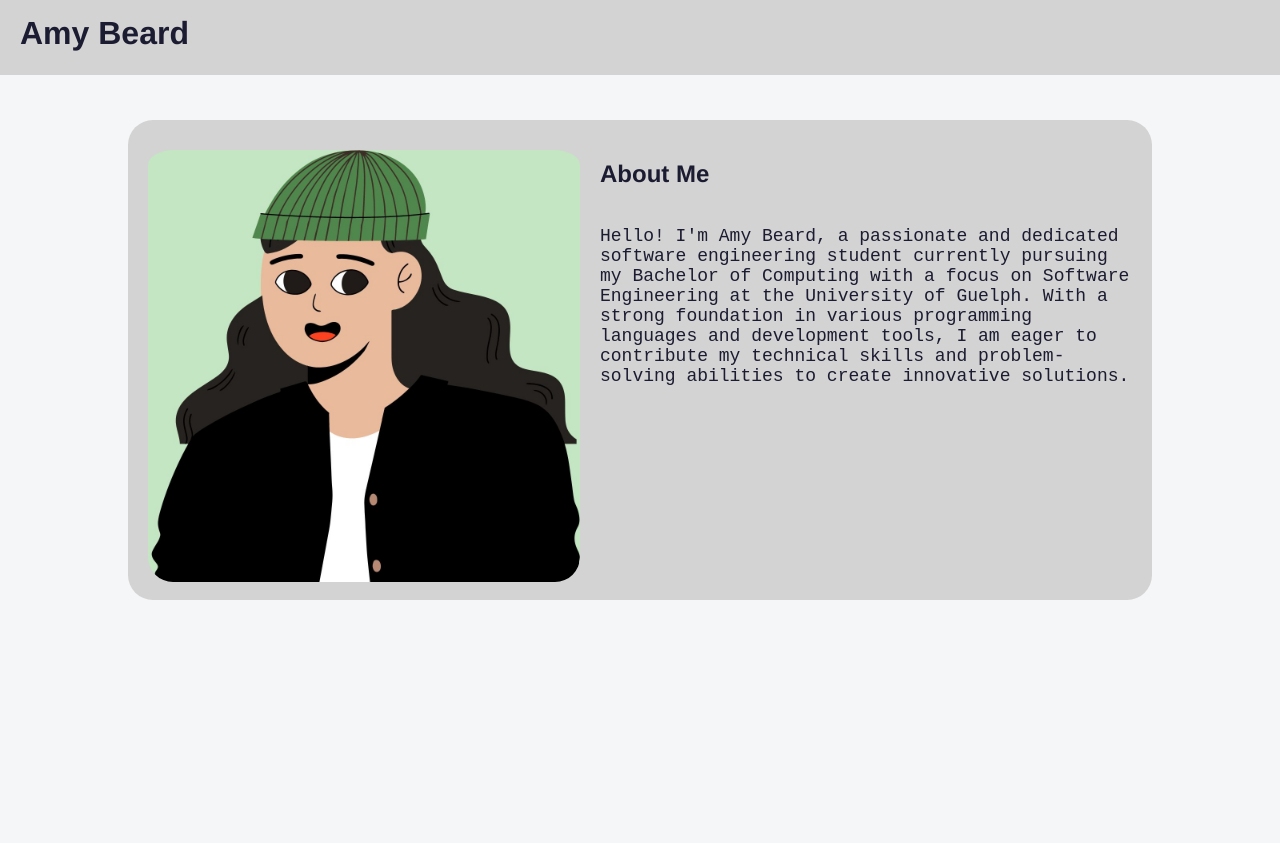
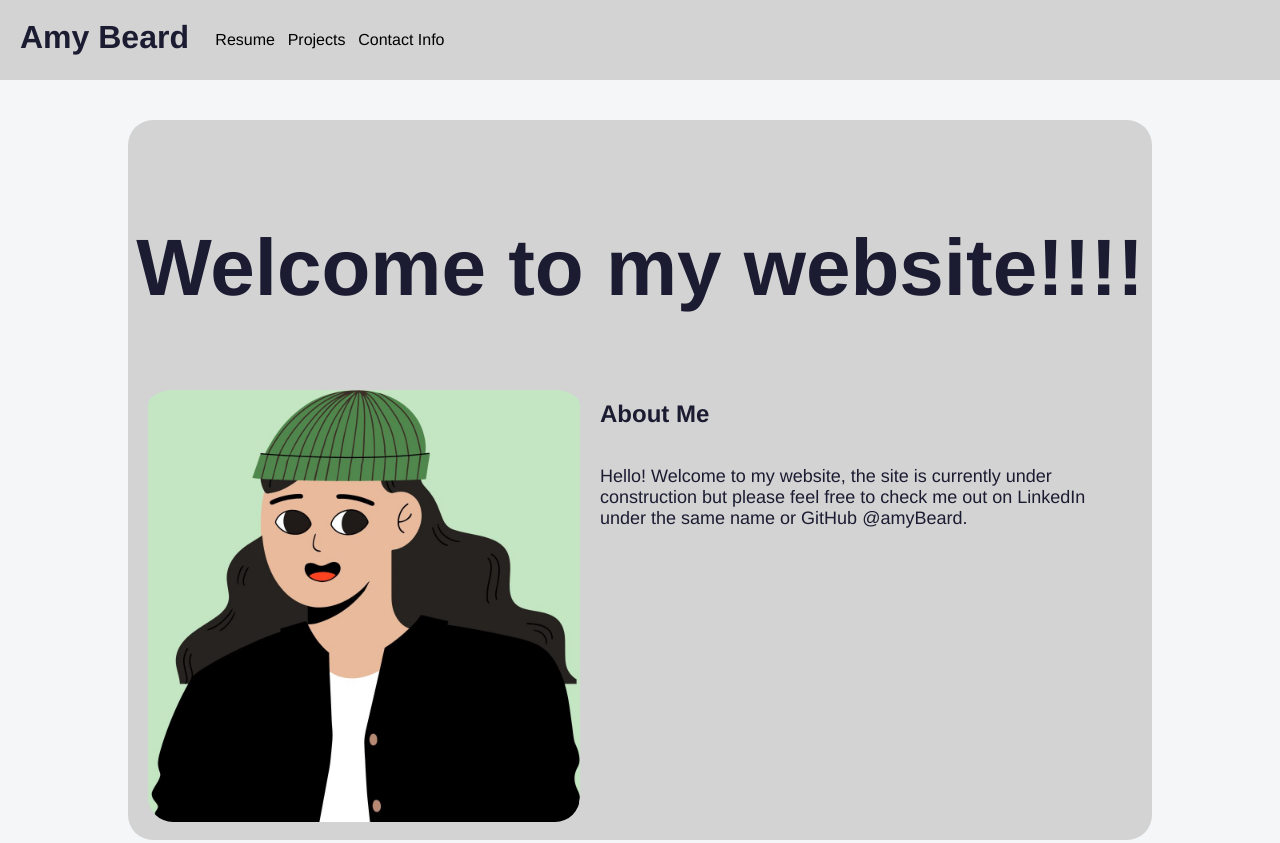
Before and after one commit to amyBeard/portfolio_website, a plain HTML site: page index.html in a window 1280 px wide. Shown: the top 843 px of the page. Drawn offline with Linux system fonts and the light colour scheme.

Commit message:
reformated, need to add content

```diff
--- a/index.html
+++ b/index.html
@@ -10,18 +10,25 @@
         <main>
             <header>
                 <h1 class="title">Amy Beard</h1>
+                <nav id="nav-bar">
+                    <ul>
+                      <li><a class="nav-link" href="RESUME/amyBeardResume.pdf">Resume</a></li>
+                      <li><a class="nav-link" href="jsDoc/js_doc.html">Projects</a></li>
+                      <li><a class="nav-link" href="contact/index.html">Contact Info</a></li>
+                    </ul>
+                  </nav>
             </header>
+            <div class="welcome">
+                <h1>Welcome to my website!!!!</h1>
+            </div>
             <div class="about">
                 <img class="profile_pic" src="PICS/profile_pic.jpg" alt="characicutre of Amy">
                 <div class="AMtext">
                     <h2>About Me</h2>
-                    <p>Hello! I'm Amy Beard, a passionate and dedicated software engineering student currently
-                         pursuing my Bachelor of Computing with a focus on Software Engineering at the University of Guelph.
-                        With a strong foundation in various programming languages and development tools, I am eager
-                         to contribute my technical skills and problem-solving abilities to create innovative solutions.</p>
+                    <p>Hello! Welcome to my website, the site is currently under construction
+                        but please feel free to check me out on LinkedIn under the same name or GitHub @amyBeard. </p>
                 </div>
             </div>
-            <a href="jsDoc/js_doc.html"><img class="jsPic" src="PICS/js.png" alt="JavaScript logo"></a>
         </main>
     </body>
 </html>
--- a/styles.css
+++ b/styles.css
@@ -15,14 +15,59 @@ body {
 header {
     background: #d3d3d3;
     width: 100%;
-    height: 75px;
+    height: 5em;
     margin: 0;
     position: fixed;
     z-index: 99;
+    display: flex;
 }
 
-h1{
-    margin: 15px 0 0 20px;
+header > h1{
+    margin: 0.6em 20px 0 20px;
+}
+#features {
+    margin-top: 30px;
+}
+
+nav > ul{
+    display: flex;
+    justify-content: space-evenly;
+    flex-wrap: wrap;
+    align-items: center;
+    padding-inline-start: 0;
+    margin-block: 0;
+    height: 100%;
+}
+
+nav > ul > li {
+    list-style: none;
+    margin: 0 0.2rem;
+    padding: 0.2rem;
+    display: block;
+}
+
+a {
+    color: #000;
+    text-decoration: none;
+}
+
+.welcome{
+    background: #d3d3d3;
+    width: 80%;
+    height: 30em;
+    left: 10%;
+    top: 15%;
+    position: absolute;
+    z-index: 1;
+    border-radius: 25px;
+    display: grid;
+
+}
+
+.welcome > h1{
+    text-align: center;
+    margin-top: 10%;
+    font-size: 5em;
 }
 
 .about{
@@ -30,7 +75,7 @@ h1{
     width: 80%;
     height: 30em;
     left: 10%;
-    top: 15%;
+    top: 45%;
     position: absolute;
     z-index: 1;
     border-radius: 25px;
@@ -54,8 +99,27 @@ h1{
 }
 
 .AMtext > p{
-    font-family: 'Courier New', Courier, monospace;
     font-size: large;
+}
+
+.resume{
+    background: #d3d3d3;
+    width: 40%;
+    height: 30em;
+    left: 10%;
+    top: 70%;
+    position: absolute;
+    z-index: 1;
+    border-radius: 25px;
+    overflow: scroll;
+    display: flex;
+}
+
+.resume-img{
+    padding-top: 25%;
+    padding-left: 10px;
+    width: 18em;
+    height: 21em;
 }
 .jsPic{
     margin-top: 90%;
```
Also changed, not shown: contact/index.html (added, +11 -0 lines), PICS/pdf-image.png (added), 2 other files.
